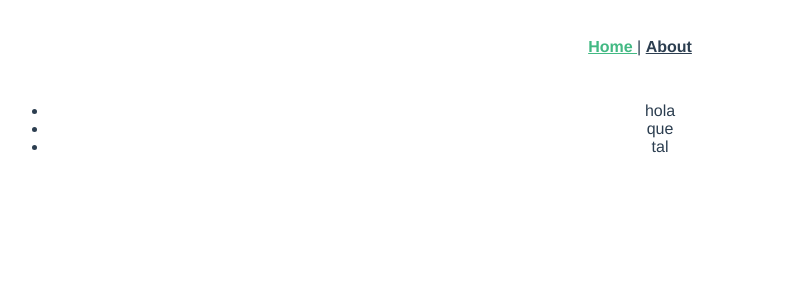
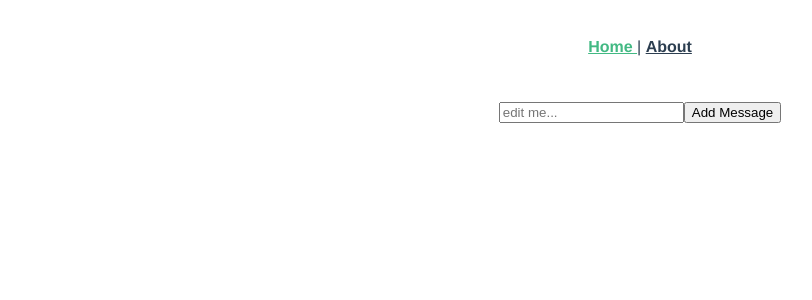
Before and after one commit to ezequielaranda/timewise, a Vue app: page / in a window 1280 px wide. Shown: the top 300 px of the page, without its empty margins (0-812 px from the left). Built offline with nearby package versions, Linux system fonts and the light colour scheme.

Commit message:
addMessage code

```diff
--- a/src/store/modules/messages.js
+++ b/src/store/modules/messages.js
@@ -1,5 +1,5 @@
 const state = {
-  messages: ['hola', 'que', 'tal'],
+  messages: [],
 
 }
 
@@ -9,6 +9,16 @@ const mutations = {
     state.messages = messages
   },
 
+  addMessage (state, message) {
+    state.message.push(
+      {
+        id: '_' + Math.random().toString(36).substr(2, 9),
+        text: message,
+        viewed: false
+      }
+    )
+  }
+
 }
 
 const actions = {
@@ -16,6 +26,10 @@ const actions = {
   removeLastMessage({ dispatch, state }) {
 
   },
+
+  addMessage({commit, state}, message) {
+    commit('addMessage', message)
+  }
 
 }
 
--- a/src/views/Home.vue
+++ b/src/views/Home.vue
@@ -1,19 +1,44 @@
 <template>
   <div class="home">
     <MessageList />
+    <input
+      v-model="inputText"
+      type="text"
+      placeholder="edit me..."
+    >
+    <button @click="click">
+      Add Message
+    </button>
   </div>
 </template>
 
 <script>
 // @ is an alias to /src
-
+import { mapActions } from 'vuex'
 import MessageList from '@/components/MessageList.vue'
 
 export default {
   name: 'Home',
   components: {
+    MessageList
+  },
 
-    MessageList
-  }
+  data() {
+    return {
+      inputText: ''
+    }
+  },
+
+  methods: {
+
+    click() {
+      this.addMessage(this.inputText)
+    },
+
+    ...mapActions('messages', [
+      'addMessage'
+    ])
+
+  },
 }
 </script>
```
